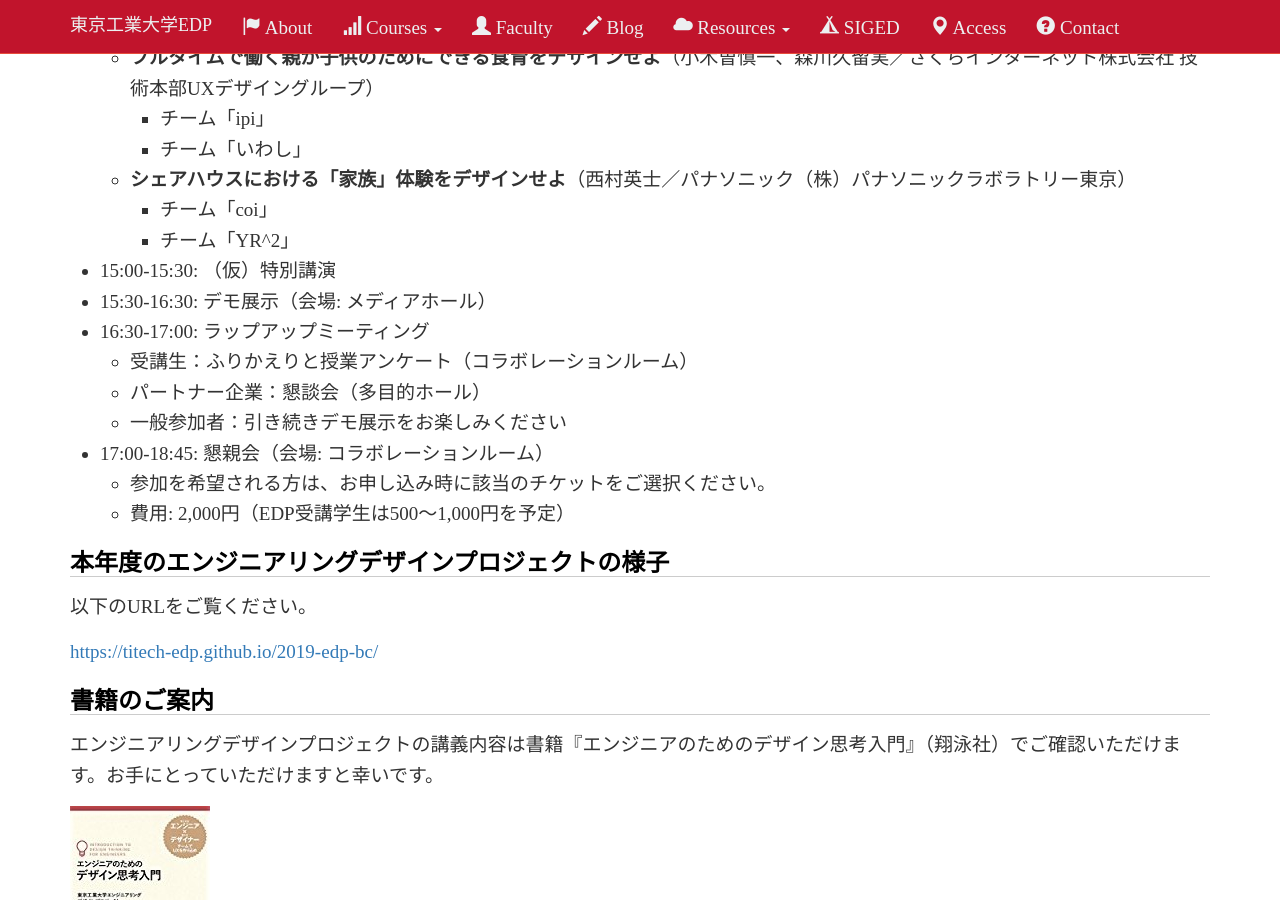
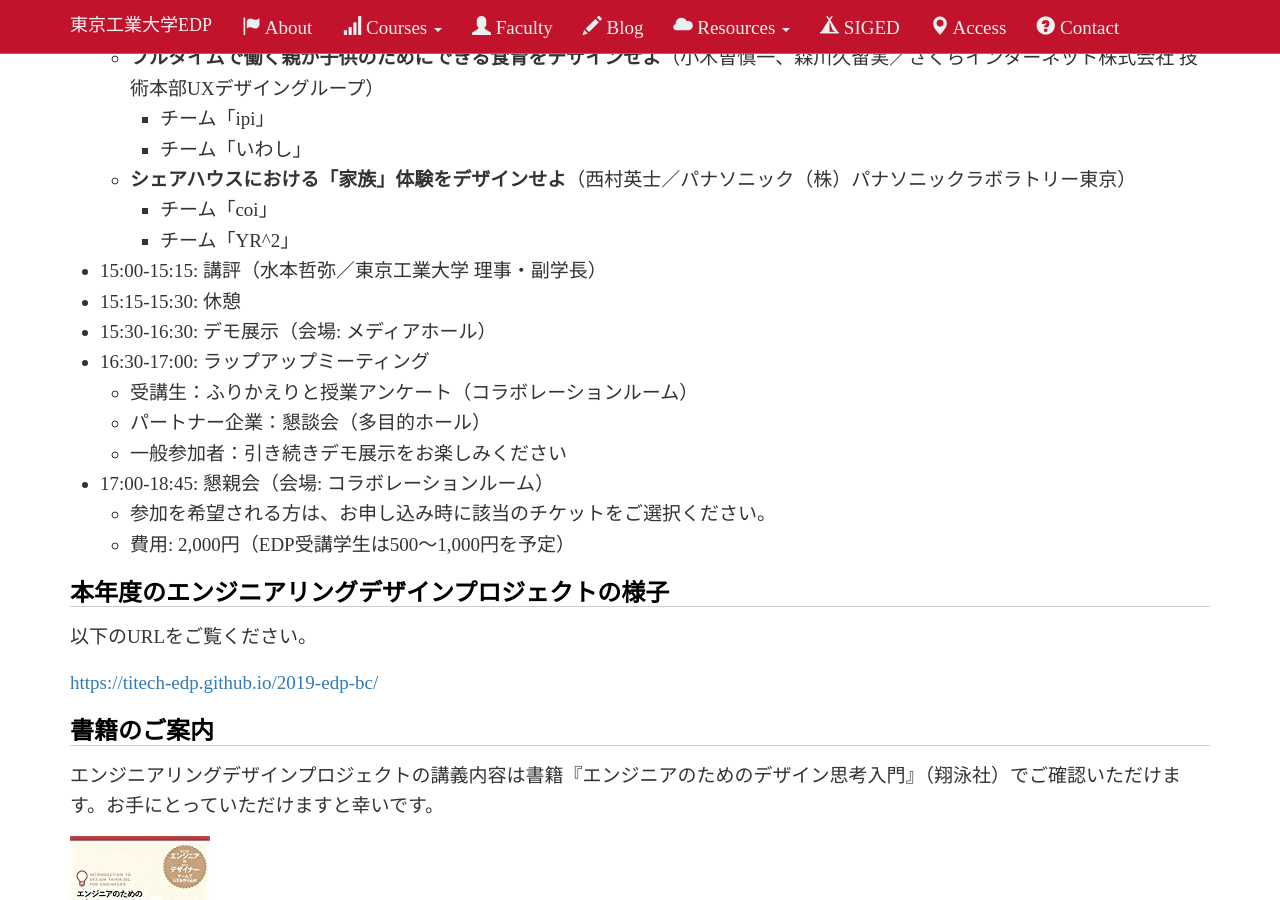
Before and after one commit to titech-edp/titech-edp.github.io, a Jekyll site: the page built from 2019-edp-bc/demoday/index.md, in a window 1280 px wide and 900 px high, scrolled down 1755 px. Built offline with Jekyll 4.4.1, drawn with Linux system fonts in a browser that asks for light colours; nearby versions of some CDN libraries; library files that are not in the unit come from our copies.

Commit message:
Add ending

```diff
--- a/2019-edp-bc/demoday/index.md
+++ b/2019-edp-bc/demoday/index.md
@@ -41,7 +41,8 @@
   * **シェアハウスにおける「家族」体験をデザインせよ**（西村英士／パナソニック（株）パナソニックラボラトリー東京）
     * チーム「coi」
     * チーム「YR^2」
-* 15:00-15:30: （仮）特別講演
+* 15:00-15:15: 講評（水本哲弥／東京工業大学 理事・副学長）
+* 15:15-15:30: 休憩
 * 15:30-16:30: デモ展示（会場: メディアホール）
 * 16:30-17:00: ラップアップミーティング
   * 受講生：ふりかえりと授業アンケート（コラボレーションルーム）
```
